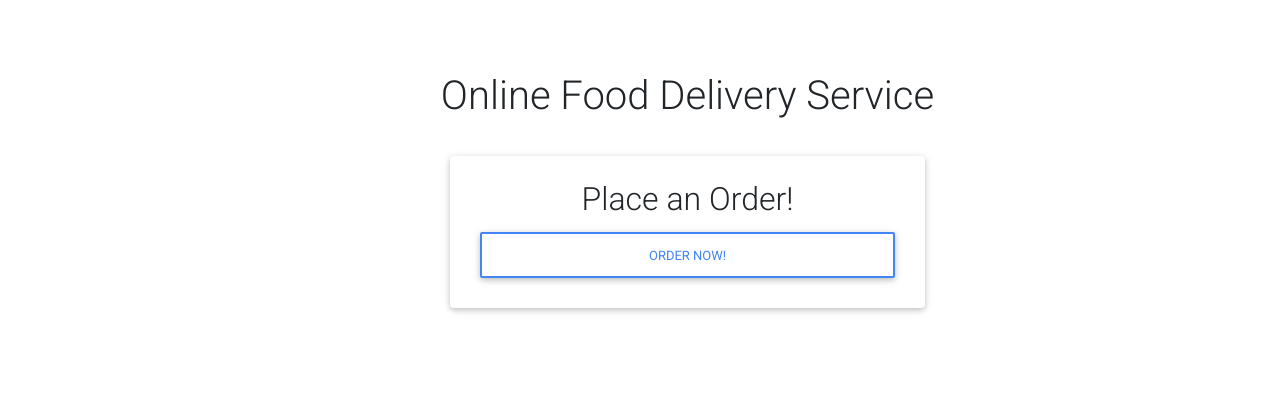
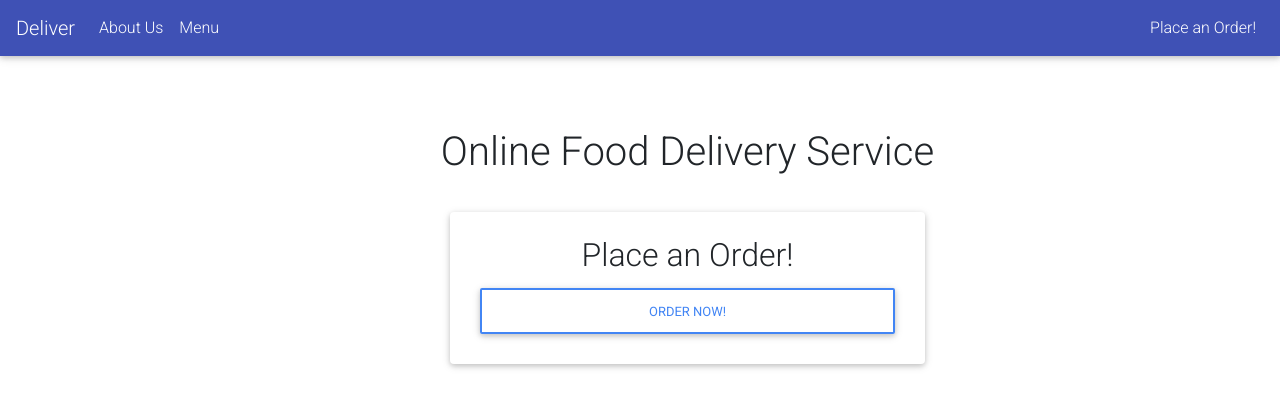
Before and after one commit to safwanvk/Zabdeliver, a Django app: page / in a window 1280 px wide. Shown: the top 408 px of the page. Run offline with Django 3.2, Linux system fonts and the light colour scheme; some libraries are stand-ins or nearby versions.

Commit message:
:zap: Add nav

```diff
--- a/customer/templates/customer/base.html
+++ b/customer/templates/customer/base.html
@@ -14,6 +14,7 @@
 <link href="https://cdnjs.cloudflare.com/ajax/libs/mdbootstrap/4.19.1/css/mdb.min.css" rel="stylesheet">
 </head>
 <body>
+  {% include 'customer/nav.html'%}
   {% block content %}
   {% endblock %}
 <!-- JQuery -->
--- /dev/null
+++ b/customer/templates/customer/nav.html
@@ -0,0 +1,21 @@
+<nav class="navbar navbar-expand-lg navbar-dark indigo">
+  <a class="navbar-brand" href="{% url 'index' %}">Deliver</a>
+  <button class="navbar-toggler" type="button" data-toggle="collapse" data-target="#navbarNav" aria-controls="navbarNav" aria-expanded="false" aria-label="Toggle navigation">
+    <span class="navbar-toggler-icon"></span>
+  </button>
+  <div class="collapse navbar-collapse" id="navbarNav">
+    <ul class="navbar-nav mr-auto">
+      <li class="nav-item">
+        <a class="nav-link" href="{% url 'about' %}">About Us</span></a>
+      </li>
+      <li class="nav-item">
+        <a class="nav-link" href="#">Menu</a>
+      </li>
+    </ul>
+    <ul class="navbar-nav">
+      <li class="nav-item">
+        <a class="nav-link" href="#">Place an Order!</a>
+      </li>
+    </ul>
+  </div>
+</nav>
```
